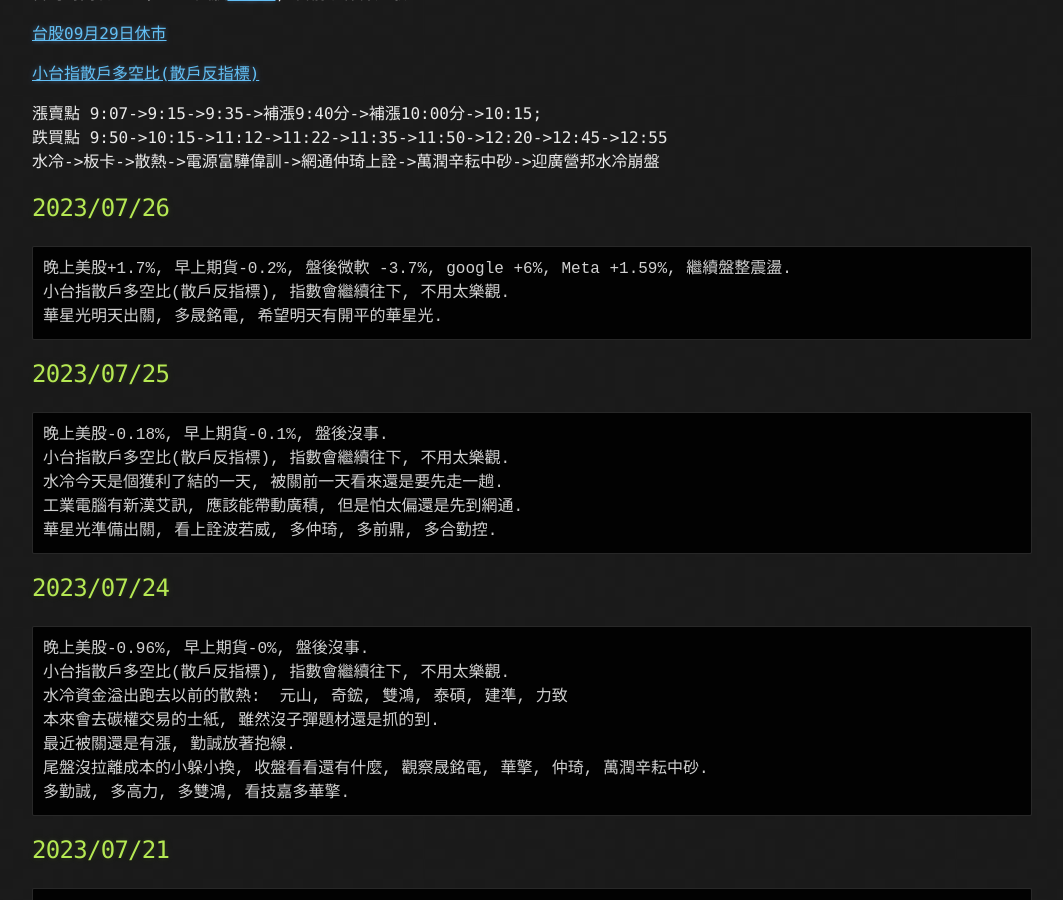
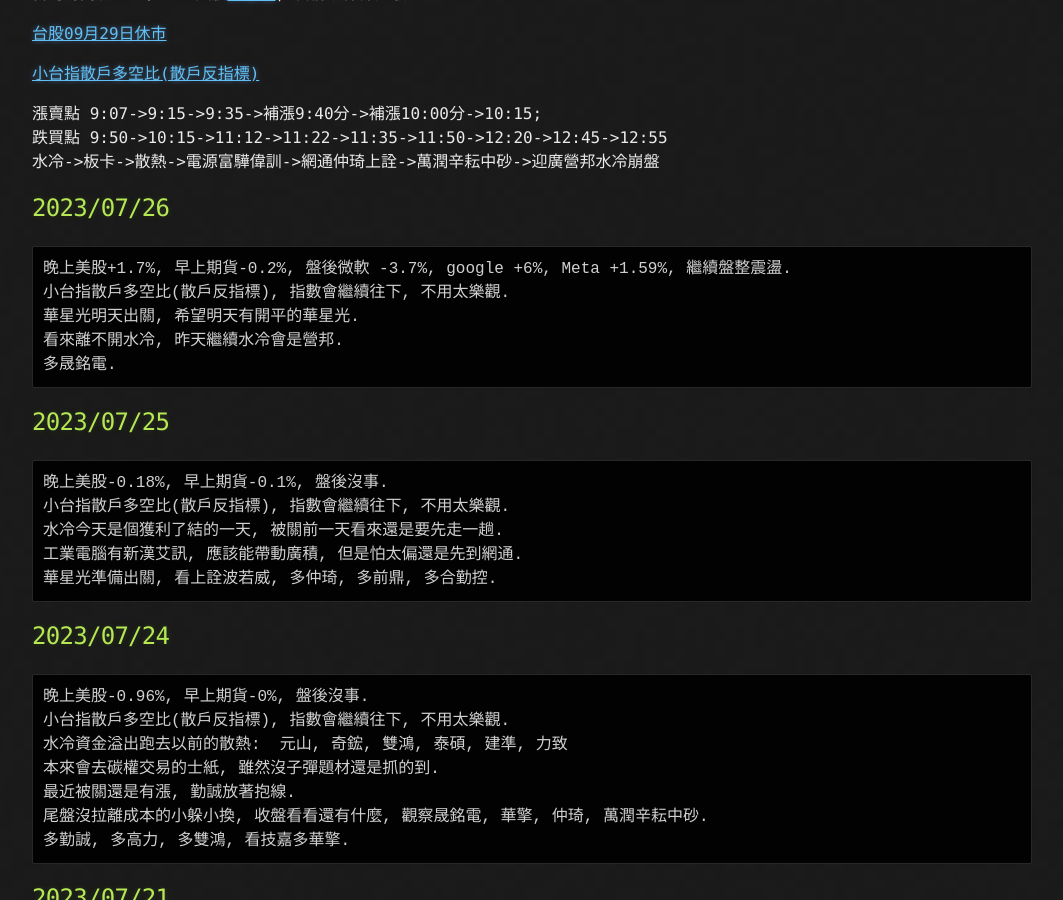
Before and after one commit to lepg5487/Stock_God, a Jekyll site: the page built from index.md, in a window 1280 px wide and 900 px high, scrolled down 436 px. Shown: the whole window, without its empty margins (108-1171 px from the left). Built offline with Jekyll 4.4.1, drawn with Linux system fonts in a browser that asks for light colours; our own code applies the rules of GitHub Pages for plain Markdown files.

Commit message:
Update index.md

````diff
--- a/index.md
+++ b/index.md
@@ -24,7 +24,9 @@
 ```
 晚上美股+1.7%, 早上期貨-0.2%, 盤後微軟 -3.7%, google +6%, Meta +1.59%, 繼續盤整震盪.
 小台指散戶多空比(散戶反指標), 指數會繼續往下, 不用太樂觀.
-華星光明天出關, 多晟銘電, 希望明天有開平的華星光.
+華星光明天出關, 希望明天有開平的華星光.
+看來離不開水冷, 昨天繼續水冷會是營邦.
+多晟銘電.
 ```
 
 ## 2023/07/25
````
